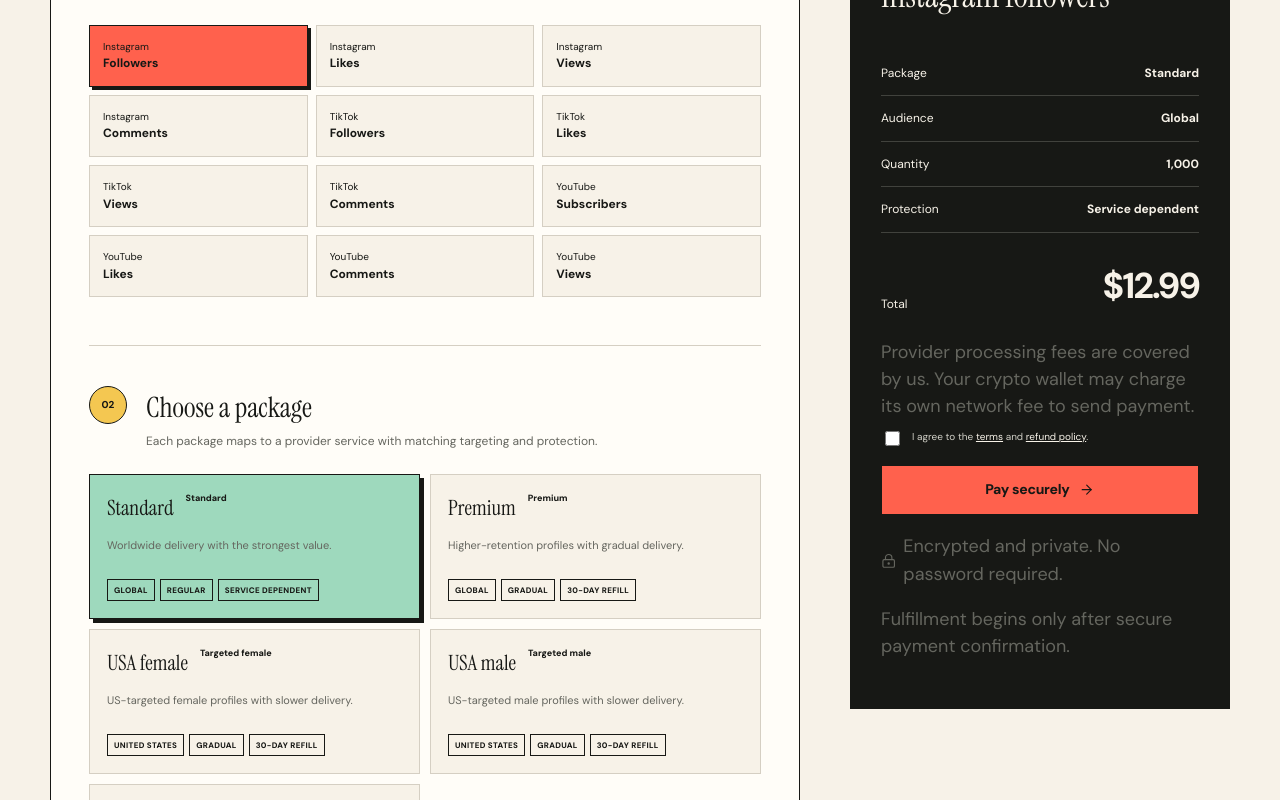
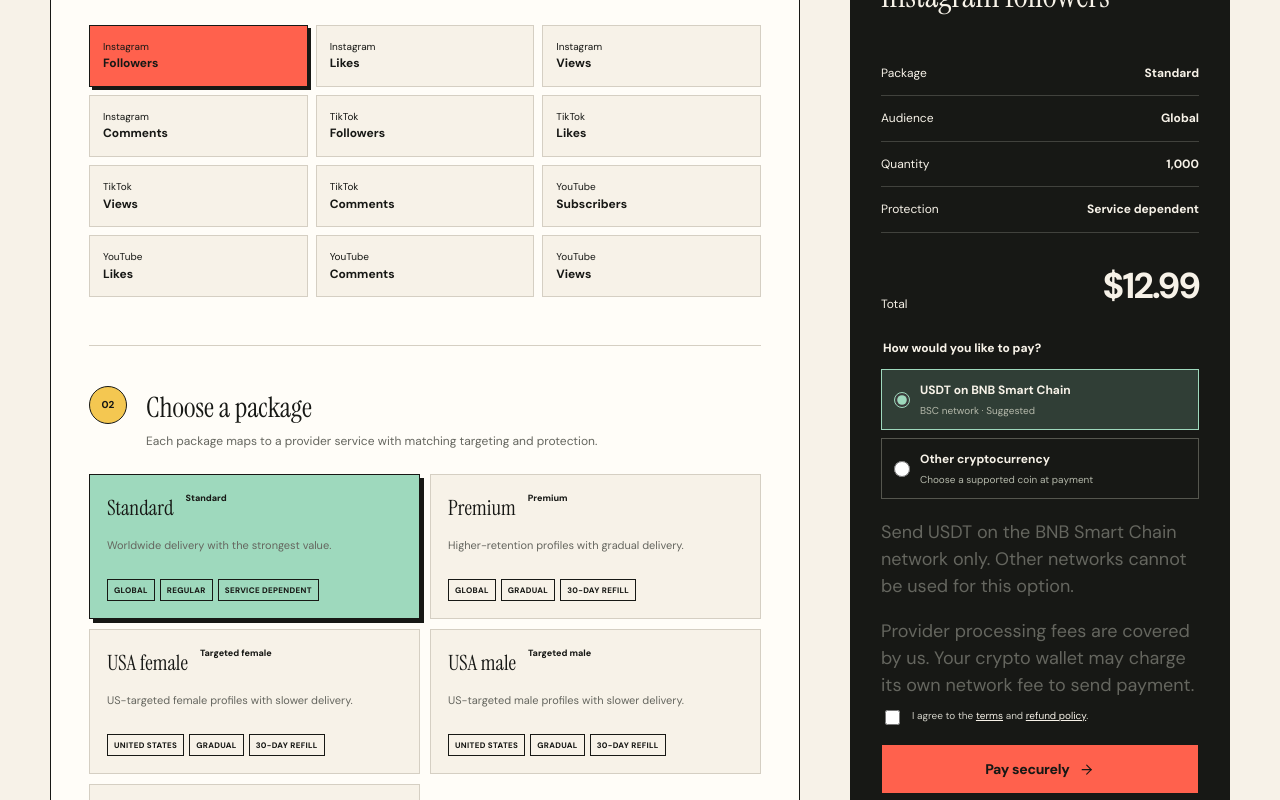
Before and after one commit to masve123/social-current, a Next.js app: page /order in a window 1280 px wide. Shown: the part 525-1325 px from the top of the page. Built offline with nearby package versions, Linux system fonts and the light colour scheme; no server answers.

Commit message:
Offer USDT on BSC checkout with crypto alternative

```diff
--- a/app/api/order/route.ts
+++ b/app/api/order/route.ts
@@ -50,6 +50,7 @@
       email?: string;
       comments?: string[];
       acceptedTerms?: boolean;
+      paymentMethod?: "usdtbsc" | "any";
     };
     const forwardedFor = request.headers.get("x-forwarded-for")?.split(",")[0]?.trim() || "local";
     if (!await allowCheckoutAttempt(forwardedFor)) {
@@ -57,6 +58,9 @@
     }
     if (input.acceptedTerms !== true) {
       return NextResponse.json({ error: "Accept the terms and refund policy to continue." }, { status: 400 });
+    }
+    if (input.paymentMethod !== undefined && !["usdtbsc", "any"].includes(input.paymentMethod)) {
+      return NextResponse.json({ error: "Choose a valid payment method." }, { status: 400 });
     }
     const service = input.serviceSlug ? getService(input.serviceSlug) : undefined;
     if (!service) return NextResponse.json({ error: "Choose a valid service." }, { status: 400 });
@@ -114,6 +118,7 @@
       callbackUrl: `${site.url}/api/payments/nowpayments`,
       successUrl: `${site.url}/order/complete?order=${encodedOrder}`,
       cancelUrl: `${site.url}/order/cancelled?order=${encodedOrder}`,
+      payCurrency: input.paymentMethod === "usdtbsc" ? "usdtbsc" : undefined,
     });
     await attachPaymentInvoice(publicId, { invoiceId: String(invoice.id), checkoutUrl: invoice.invoice_url });
 
--- a/app/globals.css
+++ b/app/globals.css
@@ -251,6 +251,7 @@
 .service-options { display: grid; grid-template-columns: repeat(3, 1fr); gap: 8px; margin-top: 24px; }.service-options button { padding: 13px; border: 1px solid var(--line); background: var(--paper); display: flex; flex-direction: column; align-items: start; cursor: pointer; }.service-options button.active { border-color: var(--ink); background: var(--coral); box-shadow: 3px 3px 0 var(--ink); }.service-options span { font-size: 10px; }.service-options strong { font-size: 12px; text-transform: capitalize; }.field-grid { display: grid; grid-template-columns: 1fr 1fr; gap: 14px; margin-top: 25px; }.field-grid label { margin-bottom: 0; }
 .package-options { display: grid; grid-template-columns: repeat(2, 1fr); gap: 10px; margin-top: 24px; }.package-options > button { display: flex; min-height: 145px; flex-direction: column; gap: 12px; padding: 17px; border: 1px solid var(--line); background: var(--paper); color: var(--ink); text-align: left; cursor: pointer; transition: transform .18s, box-shadow .18s, border-color .18s; }.package-options > button:hover { transform: translateY(-2px); border-color: var(--ink); }.package-options > button.active { border-color: var(--ink); background: var(--mint); box-shadow: 4px 4px 0 var(--ink); }.package-options__heading { display: flex; justify-content: space-between; gap: 12px; }.package-options__heading strong { font-family: var(--font-serif); font-size: 21px; font-weight: 500; }.package-options__heading small { font-size: 9px; font-weight: 800; }.package-options > button > span:nth-child(2) { color: var(--muted); font-size: 11px; line-height: 1.5; }.package-options__facts { display: flex; flex-wrap: wrap; gap: 5px; margin-top: auto; }.package-options__facts small { padding: 4px 6px; border: 1px solid currentColor; font-size: 8px; font-weight: 800; text-transform: uppercase; letter-spacing: .04em; }.comments-field { display: flex; flex-direction: column; gap: 9px; margin-top: 24px; font-size: 12px; font-weight: 750; }.comments-field > span { display: flex; justify-content: space-between; }.comments-field textarea { resize: vertical; }
 .order-summary { position: sticky; top: 105px; padding: 30px; border: 1px solid var(--ink); background: var(--ink); color: var(--paper); }.order-summary h2 { margin: 6px 0 28px; font-family: var(--font-serif); font-size: 34px; font-weight: 400; }.summary-row { display: flex; justify-content: space-between; padding: 13px 0; border-bottom: 1px solid #41423d; font-size: 12px; }.summary-total { display: flex; justify-content: space-between; align-items: end; margin: 25px 0; }.summary-total span { font-size: 12px; }.summary-total strong { font-size: 36px; letter-spacing: -.06em; }.secure-note { display: flex; align-items: center; justify-content: center; gap: 7px; color: #aaa99f; font-size: 10px; }.checkout-note { color: #81817a; font-size: 10px; line-height: 1.5; }.form-message { margin-top: 16px; padding: 12px; border: 1px solid currentColor; font-size: 11px; }.form-message--success { color: var(--mint); }.form-message--error { color: #ff9a8e; }.spin { animation: spin .8s linear infinite; }
+.payment-methods { display: grid; gap: 8px; margin: 0 0 20px; padding: 0; border: 0; }.payment-methods legend { margin-bottom: 12px; font-size: 12px; font-weight: 800; }.payment-methods__option { display: flex; align-items: center; gap: 10px; padding: 11px 12px; border: 1px solid #55564e; cursor: pointer; }.payment-methods__option--active { border-color: var(--mint); background: #303e36; }.payment-methods__option input { flex: none; width: 16px; height: 16px; margin: 0; accent-color: var(--mint); }.payment-methods__option span { display: grid; gap: 3px; }.payment-methods__option strong { font-size: 12px; }.payment-methods__option small { color: #b4b8aa; font-size: 10px; }
 @keyframes spin { to { transform: rotate(360deg); } }
 
 .track-card { margin-top: 42px; padding: 35px; background: var(--white); border: 1px solid var(--ink); box-shadow: 9px 10px 0 var(--ink); text-align: left; }.track-card label { display: block; margin-bottom: 8px; font-size: 12px; font-weight: 800; }.input-button { display: grid; grid-template-columns: 1fr auto; }.input-button input { border-right: 0; }.track-result { display: grid; grid-template-columns: repeat(3, 1fr); margin: 25px 0 0; border: 1px solid var(--line); }.track-result div { padding: 14px; border-right: 1px solid var(--line); }.track-result div:last-child { border-right: 0; }.track-result dt { color: var(--muted); font-size: 9px; text-transform: uppercase; letter-spacing: .1em; }.track-result dd { margin: 4px 0 0; font-weight: 750; }
--- a/components/order-form.tsx
+++ b/components/order-form.tsx
@@ -26,6 +26,7 @@
   const [commentsText, setCommentsText] = useState("");
   const [link, setLink] = useState("");
   const [email, setEmail] = useState("");
+  const [paymentMethod, setPaymentMethod] = useState<"usdtbsc" | "any">("usdtbsc");
   const [state, setState] = useState<"idle" | "loading" | "success" | "error">("idle");
   const [message, setMessage] = useState("");
   const comments = useMemo(() => commentsText.split("\n").map((item) => item.trim()).filter(Boolean), [commentsText]);
@@ -63,7 +64,7 @@
       const response = await fetch("/api/order", {
         method: "POST",
         headers: { "Content-Type": "application/json" },
-        body: JSON.stringify({ serviceSlug, offerId: offer.id, quantity: offer.customComments ? comments.length : quantity, comments, link, email, acceptedTerms: true }),
+        body: JSON.stringify({ serviceSlug, offerId: offer.id, quantity: offer.customComments ? comments.length : quantity, comments, link, email, paymentMethod, acceptedTerms: true }),
       });
       const data = await response.json();
       if (!response.ok) throw new Error(data.error || "We could not place the order.");
@@ -138,6 +139,18 @@
         <div className="summary-row"><span>Quantity</span><strong>{(offer.customComments ? comments.length : quantity).toLocaleString()}</strong></div>
         <div className="summary-row"><span>Protection</span><strong>{offer.protection}</strong></div>
         <div className="summary-total"><span>Total</span><strong>${price.toFixed(2)}</strong></div>
+        <fieldset className="payment-methods">
+          <legend>How would you like to pay?</legend>
+          <label className={paymentMethod === "usdtbsc" ? "payment-methods__option payment-methods__option--active" : "payment-methods__option"}>
+            <input type="radio" name="payment-method" value="usdtbsc" checked={paymentMethod === "usdtbsc"} onChange={() => setPaymentMethod("usdtbsc")} />
+            <span><strong>USDT on BNB Smart Chain</strong><small>BSC network · Suggested</small></span>
+          </label>
+          <label className={paymentMethod === "any" ? "payment-methods__option payment-methods__option--active" : "payment-methods__option"}>
+            <input type="radio" name="payment-method" value="any" checked={paymentMethod === "any"} onChange={() => setPaymentMethod("any")} />
+            <span><strong>Other cryptocurrency</strong><small>Choose a supported coin at payment</small></span>
+          </label>
+        </fieldset>
+        {paymentMethod === "usdtbsc" && <p className="checkout-note">Send USDT on the BNB Smart Chain network only. Other networks cannot be used for this option.</p>}
         <p className="checkout-note">Provider processing fees are covered by us. Your crypto wallet may charge its own network fee to send payment.</p>
         <label className="checkout-consent">
           <input type="checkbox" required />
--- a/lib/nowpayments.ts
+++ b/lib/nowpayments.ts
@@ -33,6 +33,7 @@
   callbackUrl: string;
   successUrl: string;
   cancelUrl: string;
+  payCurrency?: "usdtbsc";
 }) {
   const response = await fetch(`${endpoint}/invoice`, {
     method: "POST",
@@ -43,6 +44,7 @@
     body: JSON.stringify({
       price_amount: Number(input.amountUsd.toFixed(2)),
       price_currency: "usd",
+      ...(input.payCurrency ? { pay_currency: input.payCurrency } : {}),
       order_id: input.orderId,
       order_description: input.description,
       ipn_callback_url: input.callbackUrl,
```
